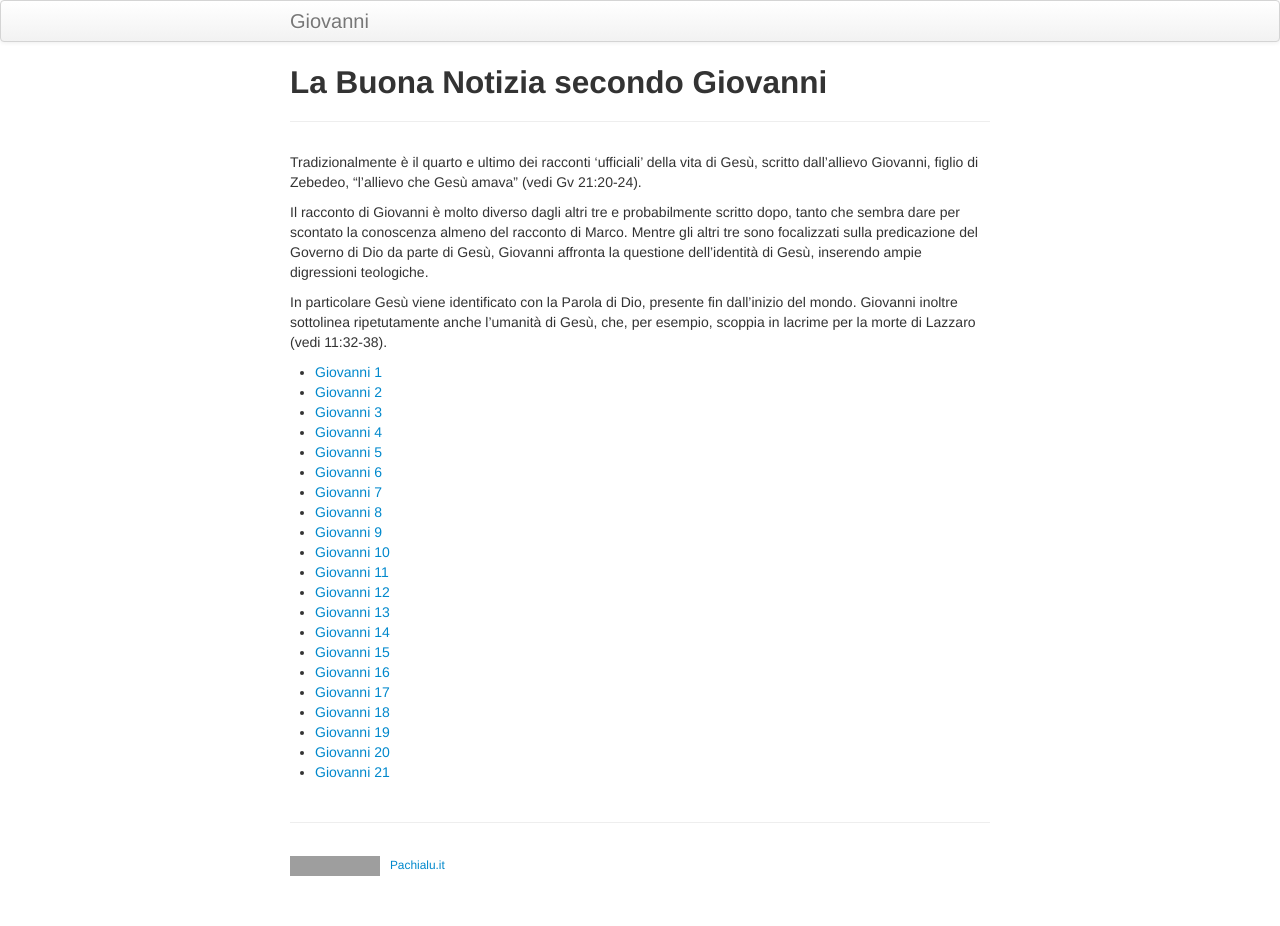
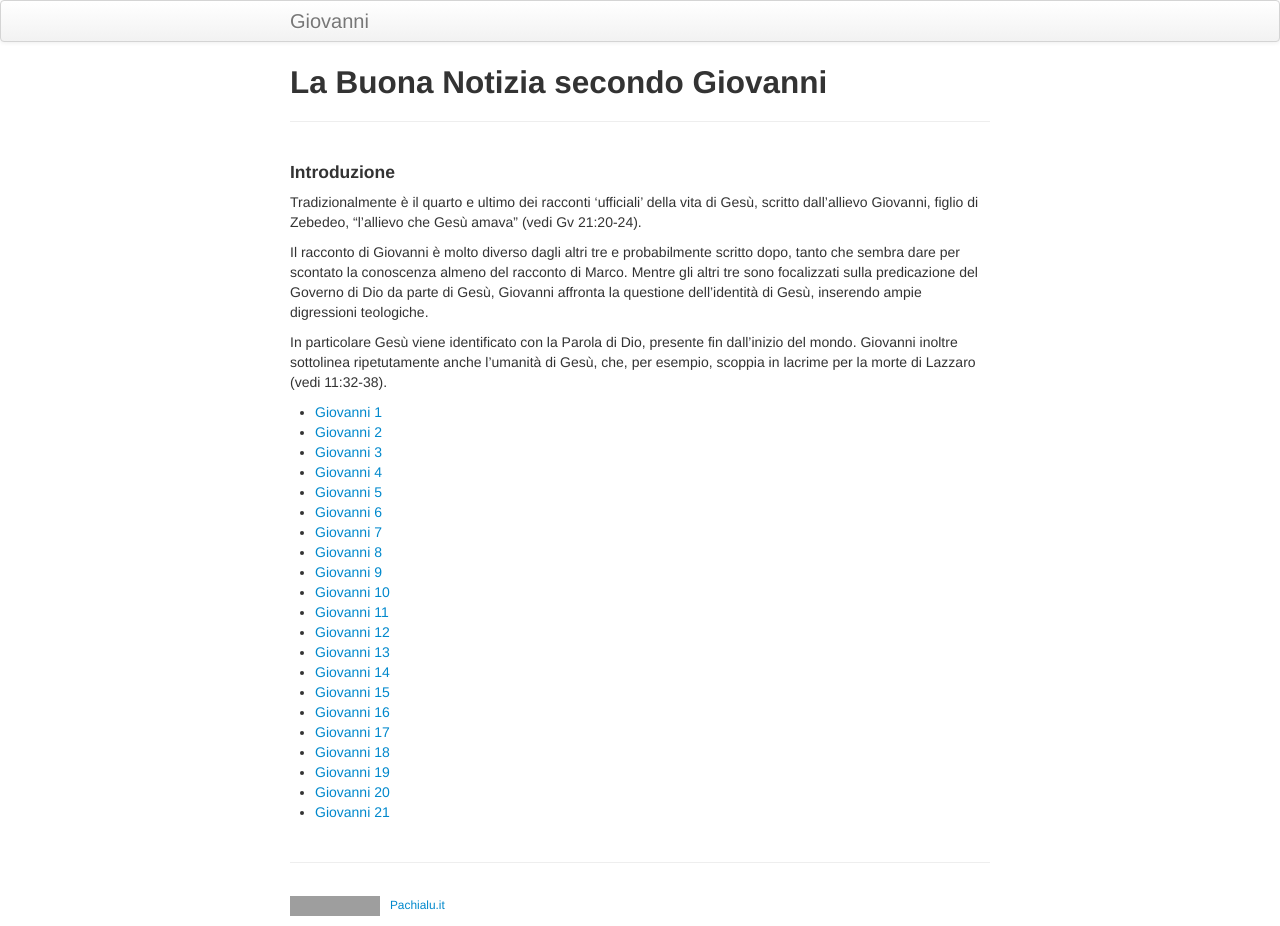
Before and after one commit to pachialu/giovanni_pages, a Jekyll site: the page built from index.md, in a window 1280 px wide. Built offline with Jekyll 4.4.1, drawn with Linux system fonts in a browser that asks for light colours; before the commit the page ends 900 px from its top, so only the background shows below that; grey boxes are pictures that could not be loaded.

Commit message:
link a gv01 minuscolo

```diff
--- a/index.md
+++ b/index.md
@@ -3,6 +3,9 @@ layout: page
 title: La Buona Notizia secondo Giovanni
 description: v.20170805
 ---
+
+#### Introduzione
+
 Tradizionalmente è il quarto e ultimo dei racconti 'ufficiali' della vita di Gesù, scritto dall'allievo Giovanni, figlio di Zebedeo, “l'allievo che Gesù amava” (vedi Gv 21:20-24).
 
 Il racconto di Giovanni è molto diverso dagli altri tre e probabilmente scritto dopo, tanto che sembra dare per scontato la conoscenza almeno del racconto di Marco. Mentre gli altri tre sono focalizzati sulla predicazione del Governo di Dio da parte di Gesù, Giovanni affronta la questione dell'identità di Gesù, inserendo ampie digressioni teologiche.
@@ -10,7 +13,7 @@ Il racconto di Giovanni è molto diverso dagli altri tre e probabilmente scritto
 In particolare Gesù viene identificato con la Parola di Dio, presente fin dall'inizio del mondo. Giovanni inoltre sottolinea ripetutamente anche l'umanità di Gesù, che, per esempio, scoppia in lacrime per la morte di Lazzaro (vedi 11:32-38).
 
 
-* [Giovanni 1](pages/Gv01.html)
+* [Giovanni 1](pages/gv01.html)
 * [Giovanni 2](pages/gv02.html)
 * [Giovanni 3](pages/gv03.html)
 * [Giovanni 4](pages/gv04.html)
```
